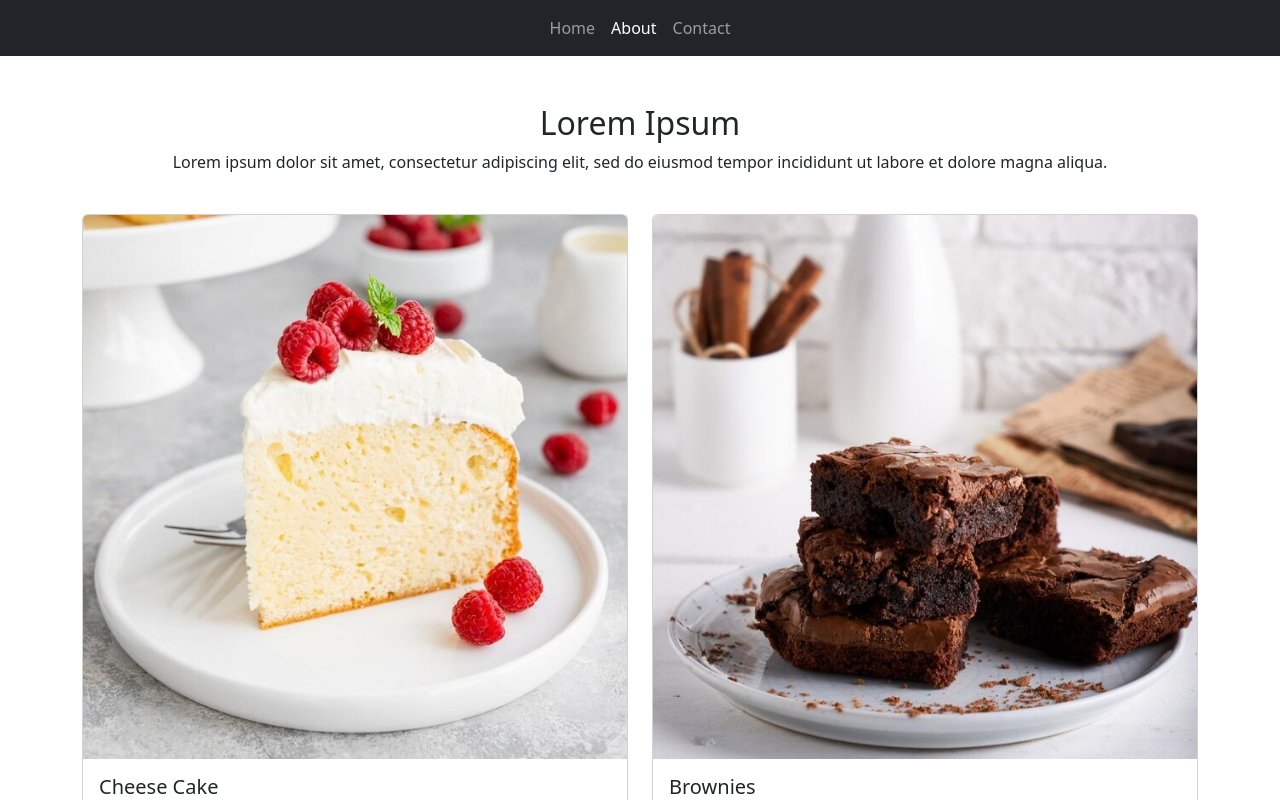
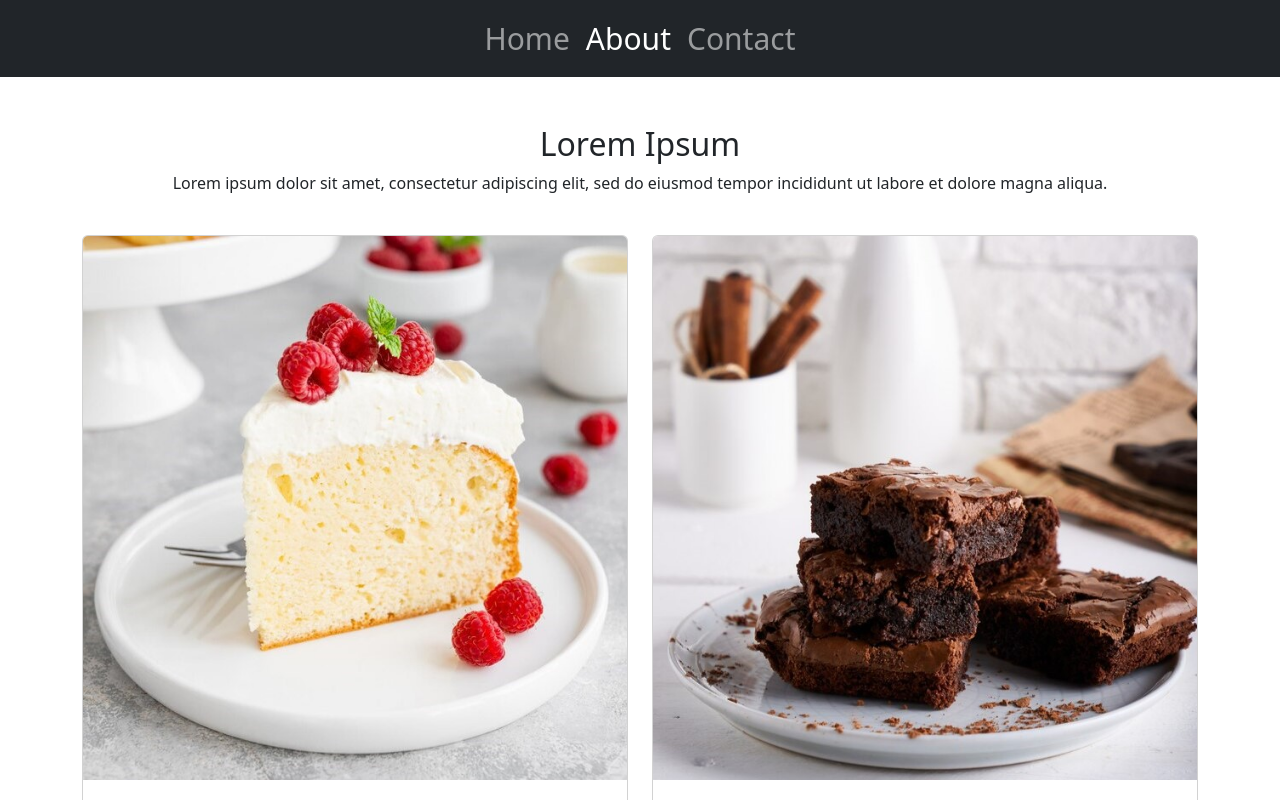
Before and after one commit to LingGrani/UCP2-2, a React (Vite) app: page /about in a window 1280 px wide. Shown: the top 800 px of the page. Built offline with nearby package versions, Linux system fonts and the light colour scheme.

Commit message:
update template

```diff
--- a/src/component/about.jsx
+++ b/src/component/about.jsx
@@ -31,6 +31,11 @@ const About = () => {
   ];
 
   return (
+    <>
+    <section id="backgroundimage">
+
+    </section>
+    <section id="gambarkue">
       <Container id="about" className="py-5">
         <Row className="text-center mb-4">
           <Col>
@@ -71,6 +76,11 @@ const About = () => {
           </Modal.Footer>
         </Modal>
       </Container>
+    </section>
+    <section id="service">
+
+    </section>
+    </>
   );
 };
 
--- a/src/component/home.jsx
+++ b/src/component/home.jsx
@@ -29,6 +29,8 @@ const Home = () => {
   };
 
   return (
+    <>
+    <section id="videobg">
       <div className="hero-section">
         <video style={videoStyle} autoPlay loop muted>
           <source src={video} type="video/mp4" />
@@ -42,6 +44,17 @@ const Home = () => {
           </Link>
         </Container>
       </div>
+    </section>
+    <section id="pengenalantoko">
+
+    </section>
+    <section id="jeniskue">
+
+    </section>
+    <section id="contact">
+
+    </section>
+    </>
   );
 };
 
--- a/src/component/navbar.jsx
+++ b/src/component/navbar.jsx
@@ -1,6 +1,5 @@
 import React from 'react';
 import { NavLink } from 'react-router-dom';
-
 
 function Navbar() {
   return (
@@ -9,13 +8,13 @@ function Navbar() {
         <div className="collapse navbar-collapse" id="navbarNav">
           <ul className="navbar-nav mx-auto">
             <li className="nav-item">
-              <NavLink exact className="nav-link" activeClassName="active" to="/">Home</NavLink>
+              <NavLink exact className="nav-link" activeClassName="active" to="/" style={{ fontSize: '30px' }}>Home</NavLink>
             </li>
             <li className="nav-item">
-              <NavLink className="nav-link" activeClassName="active" to="/about">About</NavLink>
+              <NavLink className="nav-link" activeClassName="active" to="/about" style={{ fontSize: '30px' }}>About</NavLink>
             </li>
             <li className="nav-item">
-              <NavLink className="nav-link" activeClassName="active" to="/contact">Contact</NavLink>
+              <NavLink className="nav-link" activeClassName="active" to="/contact" style={{ fontSize: '30px' }}>Contact</NavLink>
             </li>
           </ul>
         </div>
```
Lines whose indentation alone changed are shown as unchanged.
